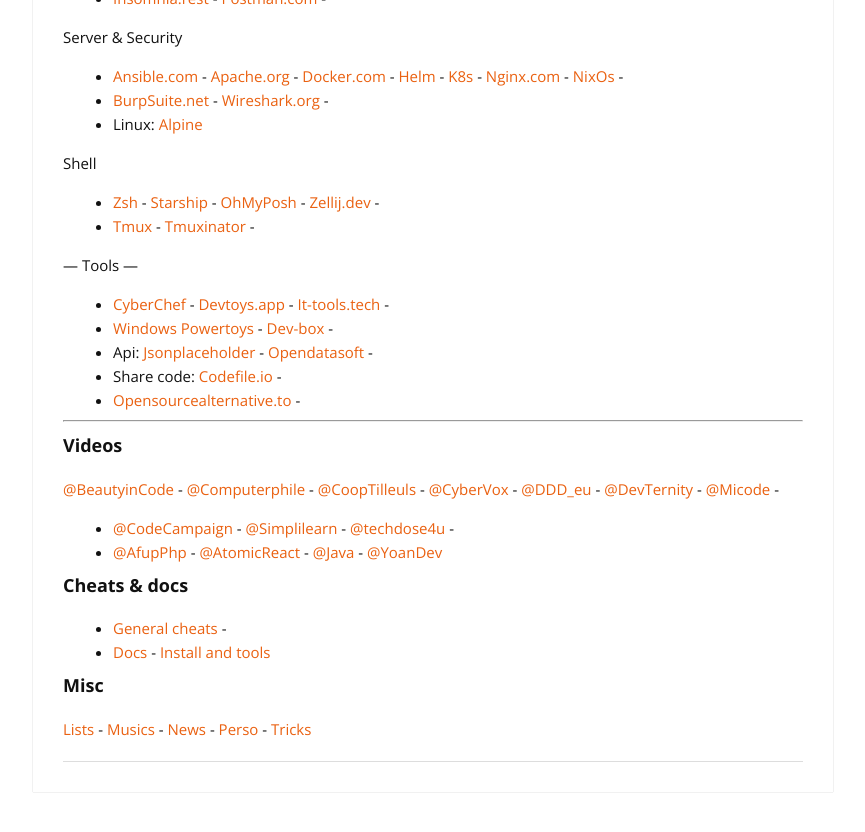
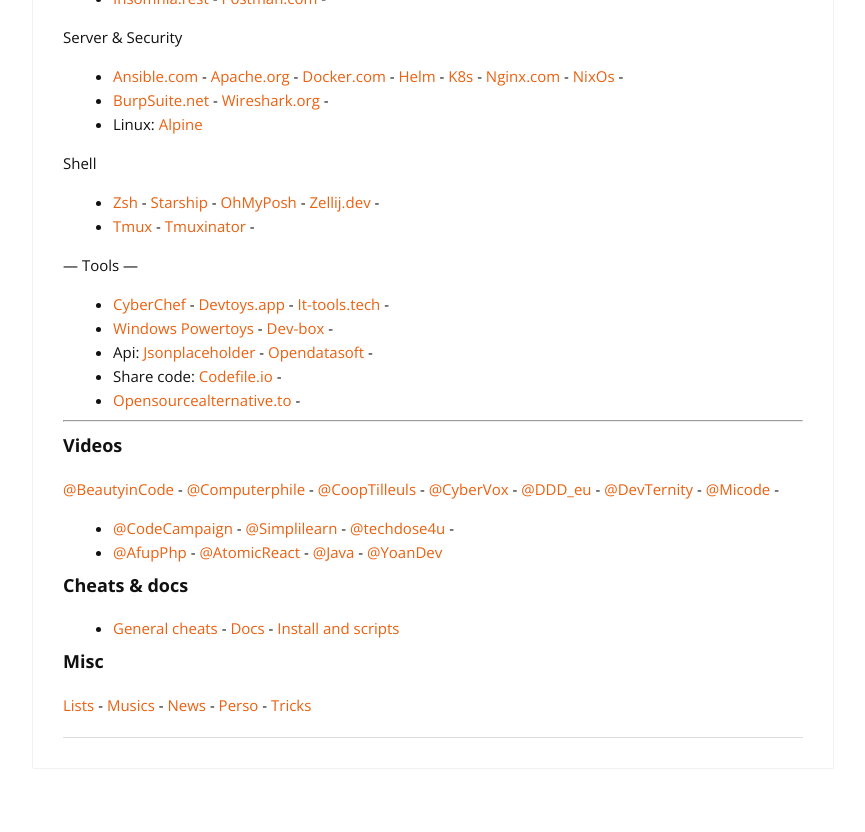
Before and after one commit to cylmat/cylmat.github.io, a Jekyll site: the page built from _pages/USEFUL.md, in a window 1280 px wide and 900 px high, scrolled down 4171 px. Shown: the top 832 px of the window, without its empty margins (207-1072 px from the left). Built offline with Jekyll 4.4.1, drawn with Linux system fonts in a browser that asks for light colours; nearby versions of some CDN libraries.

Commit message:
Update USEFUL.md

```diff
--- a/_pages/USEFUL.md
+++ b/_pages/USEFUL.md
@@ -215,8 +215,7 @@
 [@YoanDev](https://m.youtube.com/@yoandevco)
 
 ### Cheats & docs
-- [General cheats](https://github.com/cylmat/cheats/tree/main) -
-- [Docs](https://github.com/cylmat/docs) - [Install and tools](https://github.com/cylmat/docs/tree/main/install)
+- [General cheats](https://github.com/cylmat/cheats/tree/main) - [Docs](https://github.com/cylmat/docs) - [Install and scripts](https://github.com/cylmat/docs/tree/main/install)
 
 ### Misc
 [Lists](https://cylmat.github.io/lists) -
```
